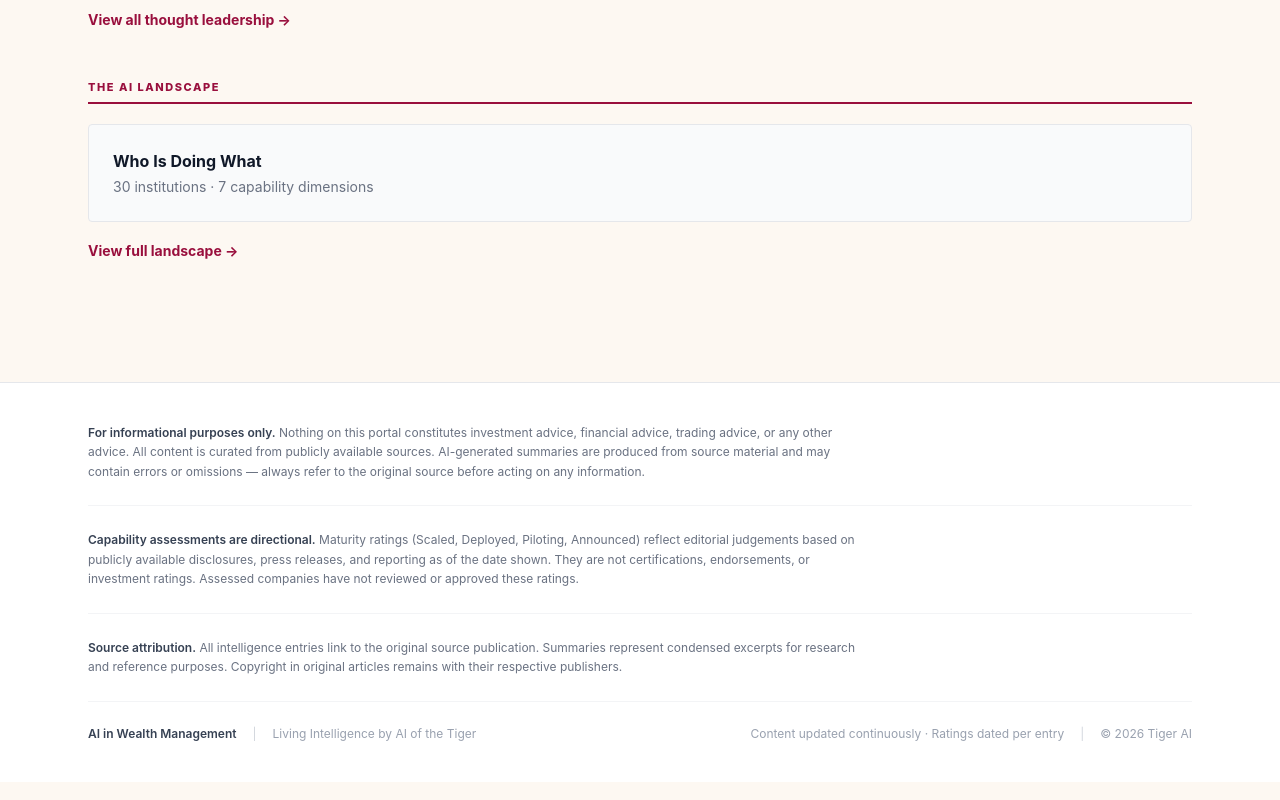
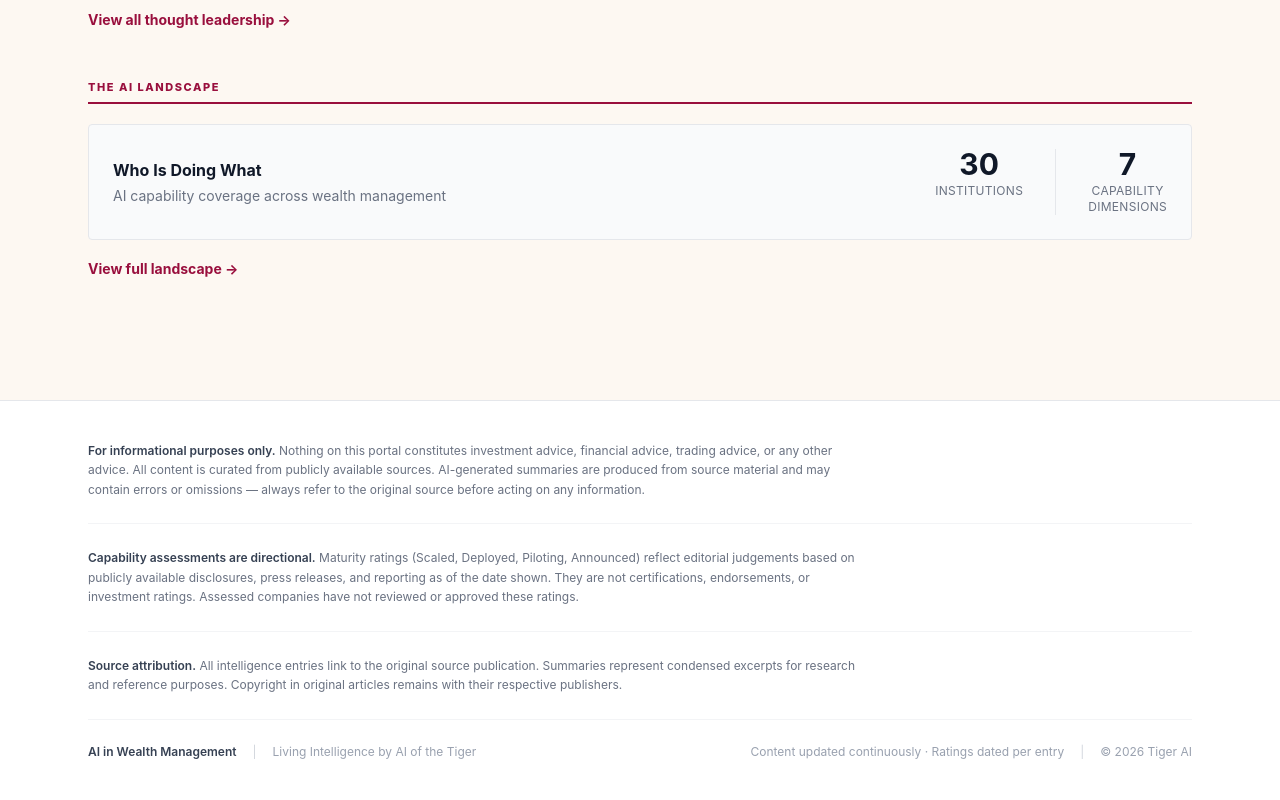
Before and after one commit to CuriosityAIAgent/living-intelligence, a Next.js app: page / in a window 1280 px wide. Shown: the part 1518-2318 px from the top of the page. Built offline with nearby package versions, Linux system fonts and the light colour scheme.

Commit message:
style: landscape teaser — prominent stat display with big numbers

```diff
--- a/app/page.tsx
+++ b/app/page.tsx
@@ -202,11 +202,22 @@ export default function HomePage() {
         {/* Landscape teaser */}
         <section className="mb-6">
           <SectionLabel label="The AI Landscape" />
-          <div className="bg-gray-50 border border-gray-200 rounded p-6">
-            <h3 className="font-bold text-gray-900 mb-1">Who Is Doing What</h3>
-            <p className="text-sm text-gray-500">
-              {competitors.length} institutions · {capabilities.length} capability dimensions
-            </p>
+          <div className="bg-gray-50 border border-gray-200 rounded p-6 flex items-center gap-10">
+            <div className="flex-1">
+              <h3 className="font-bold text-gray-900 mb-1">Who Is Doing What</h3>
+              <p className="text-sm text-gray-500">AI capability coverage across wealth management</p>
+            </div>
+            <div className="flex gap-8 flex-shrink-0">
+              <div className="text-center">
+                <div className="text-3xl font-bold text-gray-900 leading-none">{competitors.length}</div>
+                <div className="text-xs text-gray-500 mt-1 uppercase tracking-wide">Institutions</div>
+              </div>
+              <div className="w-px bg-gray-200" />
+              <div className="text-center">
+                <div className="text-3xl font-bold text-gray-900 leading-none">{capabilities.length}</div>
+                <div className="text-xs text-gray-500 mt-1 uppercase tracking-wide">Capability<br/>Dimensions</div>
+              </div>
+            </div>
           </div>
           <div className="mt-4">
             <Link href="/landscape" className="text-sm font-bold text-[#990F3D] hover:underline">
```
